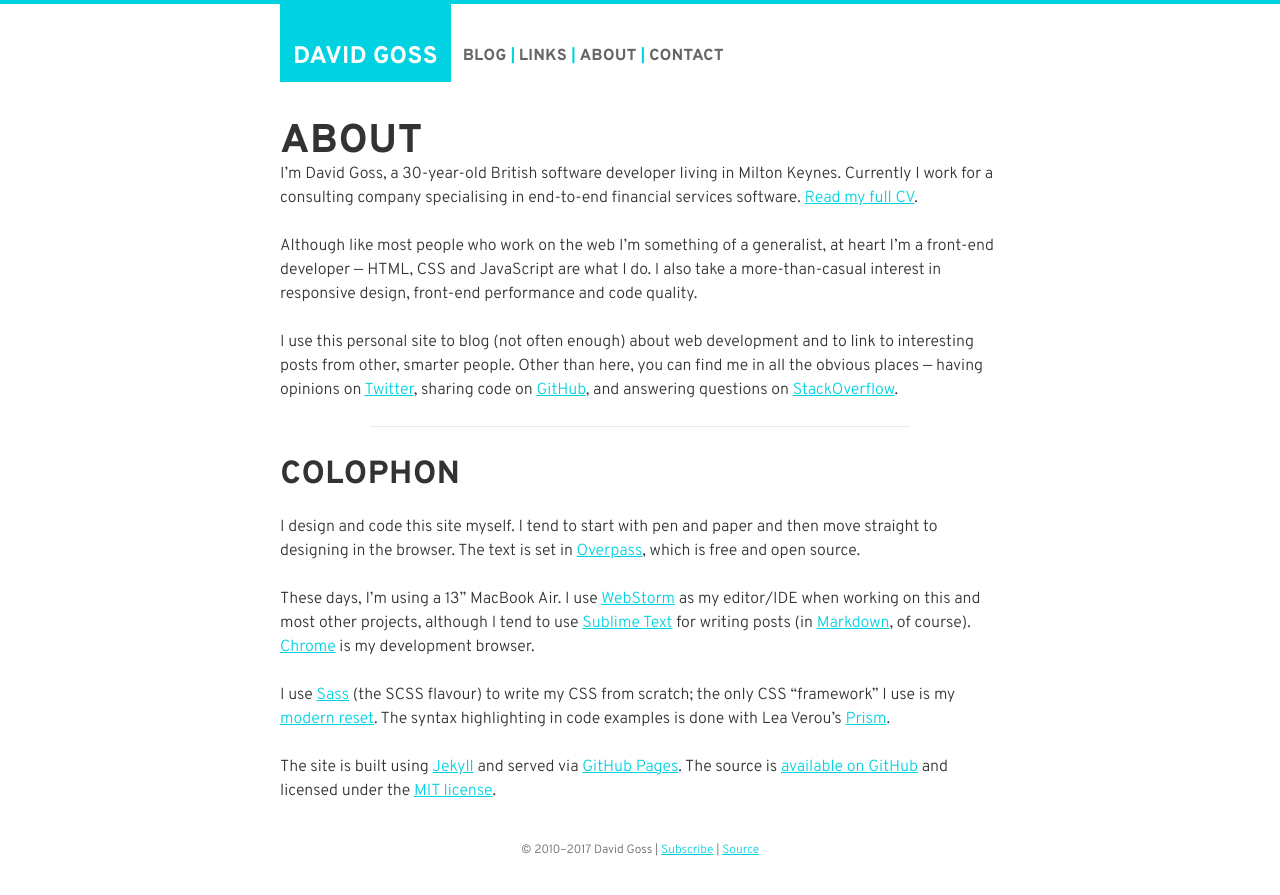
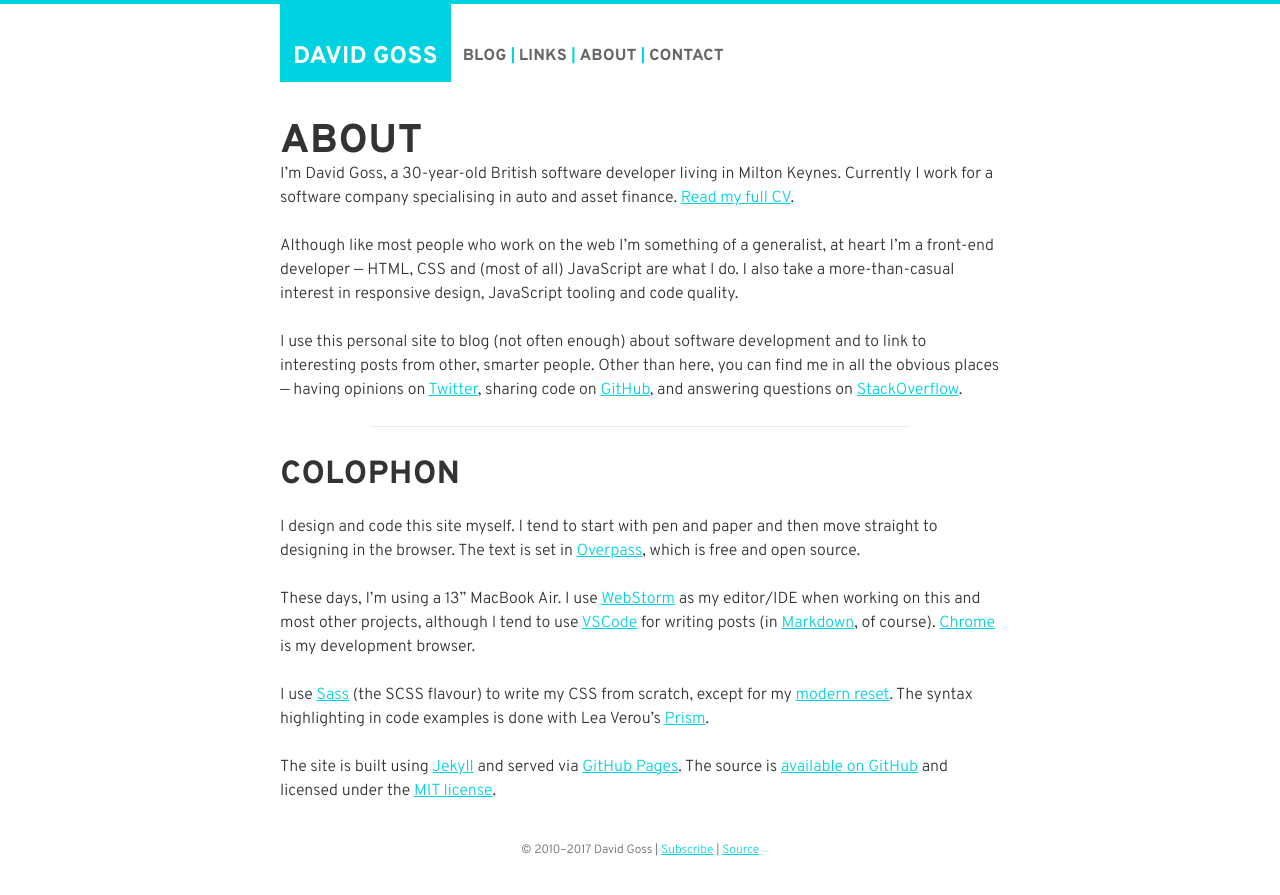
Before and after one commit to davidjgoss/davidjgoss.co, a Jekyll site: the page built from about.md, in a window 1280 px wide. Shown: the top 895 px of the page. Built offline with Jekyll 4.4.1, drawn with Linux system fonts in a browser that asks for light colours.

Commit message:
Update about and colophon

```diff
--- a/about.md
+++ b/about.md
@@ -4,11 +4,11 @@ title: About
 permalink: /about/
 ---
 
-I'm David Goss, a 30-year-old British software developer living in Milton Keynes. Currently I work for a consulting company specialising in end-to-end financial services software. [Read my full CV](/cv/).
+I'm David Goss, a 30-year-old British software developer living in Milton Keynes. Currently I work for a software company specialising in auto and asset finance. [Read my full CV](/cv/).
 
-Although like most people who work on the web I'm something of a generalist, at heart I'm a front-end developer --- HTML, CSS and JavaScript are what I do. I also take a more-than-casual interest in responsive design, front-end performance and code quality.
+Although like most people who work on the web I'm something of a generalist, at heart I'm a front-end developer --- HTML, CSS and (most of all) JavaScript are what I do. I also take a more-than-casual interest in responsive design, JavaScript tooling and code quality.
 
-I use this personal site to blog (not often enough) about web development and to link to interesting posts from other, smarter people. Other than here, you can find me in all the obvious places --- having opinions on [Twitter](http://twitter.com/davidjgoss), sharing code on [GitHub](http://github.com/davidjgoss), and answering questions on [StackOverflow](http://stackoverflow.com/users/2235953/david-goss).
+I use this personal site to blog (not often enough) about software development and to link to interesting posts from other, smarter people. Other than here, you can find me in all the obvious places --- having opinions on [Twitter](http://twitter.com/davidjgoss), sharing code on [GitHub](http://github.com/davidjgoss), and answering questions on [StackOverflow](http://stackoverflow.com/users/2235953/david-goss).
 
 - - -
 
@@ -16,8 +16,8 @@ I use this personal site to blog (not often enough) about web development and to
 
 I design and code this site myself. I tend to start with pen and paper and then move straight to designing in the browser. The text is set in [Overpass](http://overpassfont.org/), which is free and open source.
 
-These days, I'm using a 13" MacBook Air. I use [WebStorm](https://www.jetbrains.com/webstorm/) as my editor/IDE when working on this and most other projects, although I tend to use [Sublime Text](http://www.sublimetext.com/) for writing posts (in [Markdown](https://daringfireball.net/projects/markdown/), of course). [Chrome](https://www.google.com/chrome/) is my development browser.
+These days, I'm using a 13" MacBook Air. I use [WebStorm](https://www.jetbrains.com/webstorm/) as my editor/IDE when working on this and most other projects, although I tend to use [VSCode](https://code.visualstudio.com/) for writing posts (in [Markdown](https://daringfireball.net/projects/markdown/), of course). [Chrome](https://www.google.com/chrome/) is my development browser.
 
-I use [Sass](http://sass-lang.com/) (the SCSS flavour) to write my CSS from scratch; the only CSS "framework" I use is my [modern reset](https://github.com/davidjgoss/modern-reset). The syntax highlighting in code examples is done with Lea Verou's [Prism](http://prismjs.com/).
+I use [Sass](http://sass-lang.com/) (the SCSS flavour) to write my CSS from scratch, except for my [modern reset](https://github.com/davidjgoss/modern-reset). The syntax highlighting in code examples is done with Lea Verou's [Prism](http://prismjs.com/).
 
 The site is built using [Jekyll](http://jekyllrb.com) and served via [GitHub Pages](https://pages.github.com). The source is [available on GitHub](https://github.com/davidjgoss/davidjgoss.github.io) and licensed under the [MIT license](https://opensource.org/licenses/MIT).
```
